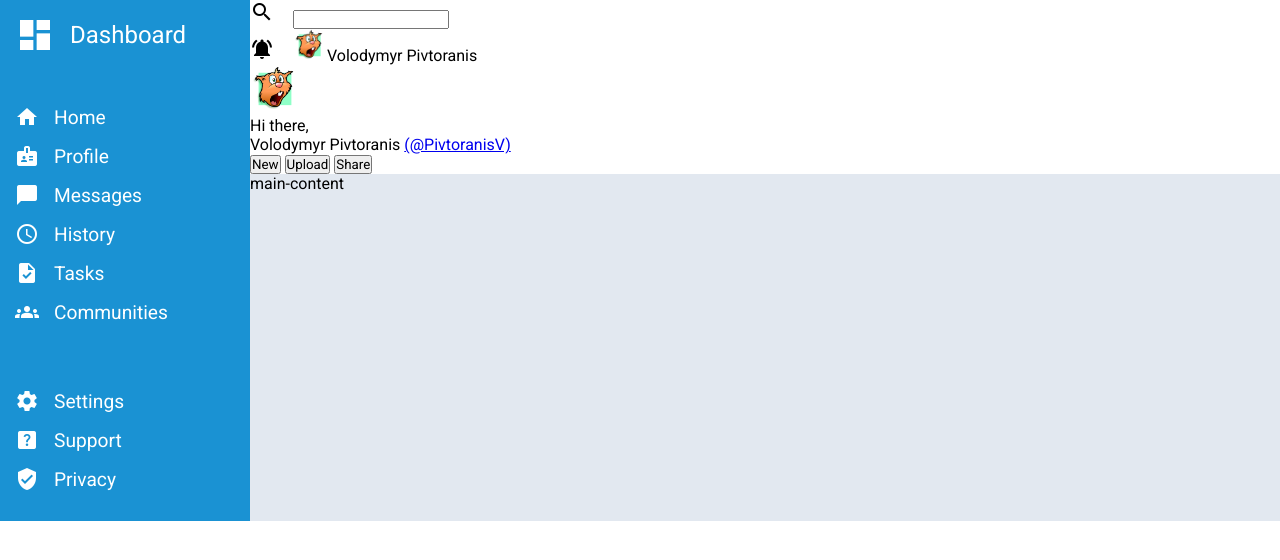
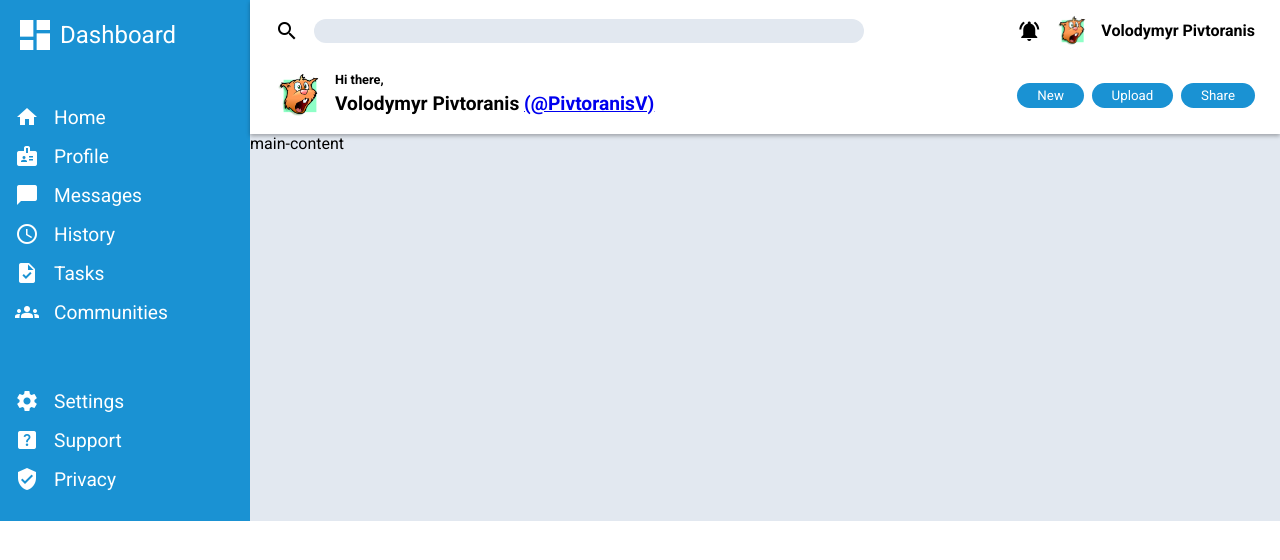
Before and after one commit to PivtoranisV/admin-dashboard, a plain HTML site: page index.html in a window 1280 px wide. Drawn offline with Linux system fonts and the light colour scheme.

Commit message:
Add header styles

```diff
--- a/style.css
+++ b/style.css
@@ -6,6 +6,7 @@
     --orange-color: #f0b42a;
     --primary-text_color: #3c3c3c;
     --secondary_text_color: #ffffff;
+    --shadow: 0 2px 4px rgba(0, 0, 0, 0.3);
 }
 
 * {
@@ -23,14 +24,71 @@
 
 .header {
     background-color: var(--secondary_text_color);
+    display: grid;
+    grid-template-columns: 2fr auto;
+    align-items: center;
+    row-gap: 25px;
+    padding: 15px 25px;
+    font-weight: bold;
+    box-shadow: var(--shadow);
+    z-index: 1;
+}
+
+.search {
+    display: flex;
+}
+
+.search input {
+    width: 80%;
+    max-width: 550px;
+    background-color: var(--grey-color);
+    border: none;
+    border-radius: 20px;
+}
+
+.search i {
+    padding-right: 15px;
+}
+
+.notifications {
+    display: flex;
+    align-items: center;
+    gap: 15px;
 }
 
 .notifications img {
     width: 30px;
 }
 
+.user-info {
+    display: flex;
+    gap: 15px;
+}
+
+.user-info p:first-of-type {
+    font-size: 0.8rem;
+    padding-bottom: 5px;
+}
+
+.user-info p:nth-of-type(2) {
+    font-size: 1.2rem;
+}
+
 .user-info img {
     width: 45px;
+}
+
+.buttons {
+    display: flex;
+    justify-content: space-between;
+}
+
+.buttons button {
+    background-color: var(--blue-color);
+    color: var(--secondary_text_color);
+    border: none;
+    border-radius: 20px;
+    padding: 5px 20px;
 }
 
 .sidebar {
@@ -48,6 +106,7 @@
     padding-bottom: 15px;
     display: flex;
     align-items: center;
+    gap: 15px;
 }
 
 .dashboard {
@@ -57,16 +116,13 @@
 
 .sidebar .dashboard .material-icons {
     font-size: 2.5rem;
+    padding-right: 5px;
 }
 
 .sidebar .dashboard {
     font-size: 1.5rem;
 }
 
-i {
-    padding-right: 15px;
-}
-
 .main-content {
     background-color: var(--grey-color);
 }
```
